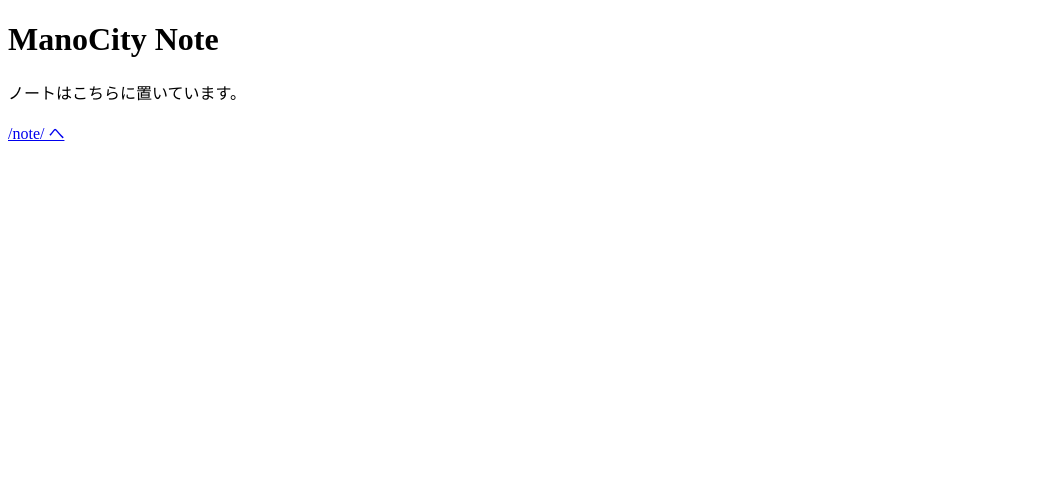
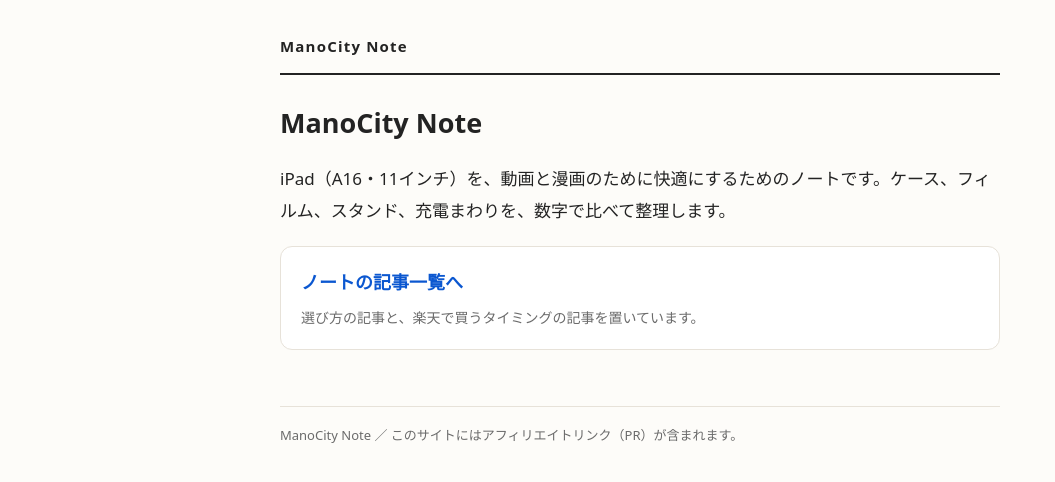
Before and after one commit to ManoCity/manocity-note, a plain HTML site: page index.html in a window 1280 px wide. Shown: the whole page, without its empty margins (0-1055 px from the left). Drawn offline with Linux system fonts and the light colour scheme.

Commit message:
Add site design (shared CSS)

```diff
--- a/index.html
+++ b/index.html
@@ -4,7 +4,8 @@
 <meta charset="utf-8">
 <meta name="viewport" content="width=device-width, initial-scale=1">
 <title>ManoCity Note</title>
-<meta name="description" content="ManoCity Note の入口。ガジェット、旅、暮らしの買い物ノートは /note/ にあります。">
+<meta name="description" content="ManoCity Note の入口。iPad（A16）を動画と漫画のために快適にするノートは /note/ にあります。">
+<link rel="stylesheet" href="/assets/style.css">
 <script async src="https://www.googletagmanager.com/gtag/js?id=G-30LZTJDQ6K"></script>
 <script>
 window.dataLayer = window.dataLayer || [];
@@ -15,11 +16,18 @@ gtag('config', 'G-30LZTJDQ6K');
 </head>
 <body>
 <header>
-<h1>ManoCity Note</h1>
+<div class="site-name"><a href="/">ManoCity Note</a></div>
 </header>
 <main>
-<p>ノートはこちらに置いています。</p>
-<p><a href="/note/">/note/ へ</a></p>
+<h1>ManoCity Note</h1>
+<p>iPad（A16・11インチ）を、動画と漫画のために快適にするためのノートです。ケース、フィルム、スタンド、充電まわりを、数字で比べて整理します。</p>
+<div class="card">
+<a href="/note/">ノートの記事一覧へ</a>
+<p>選び方の記事と、楽天で買うタイミングの記事を置いています。</p>
+</div>
 </main>
+<footer>
+<p>ManoCity Note ／ このサイトにはアフィリエイトリンク（PR）が含まれます。</p>
+</footer>
 </body>
 </html>
```
